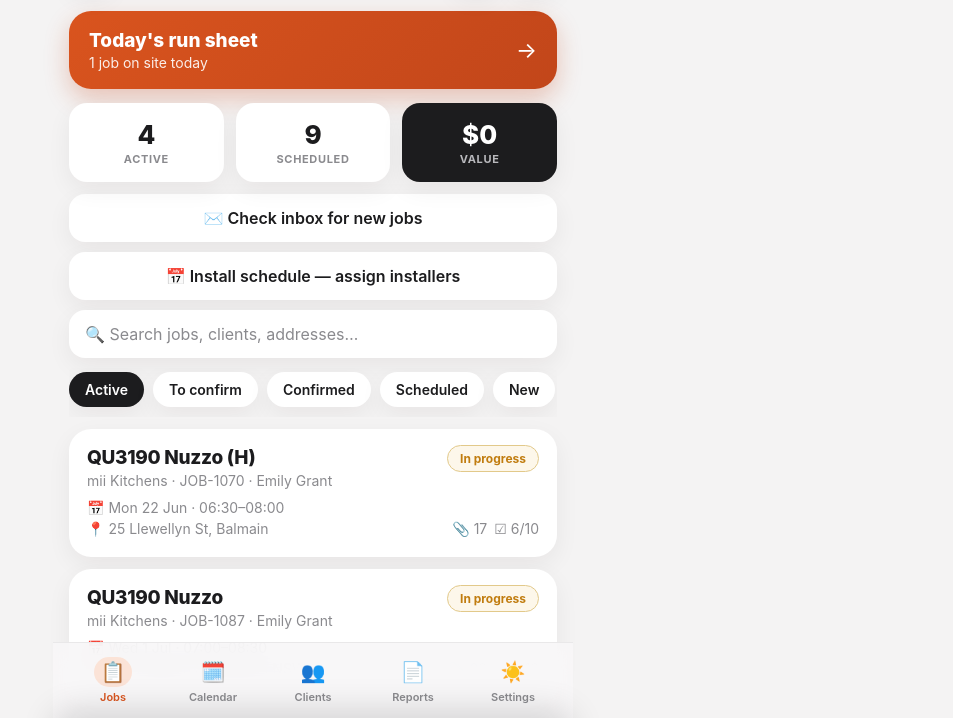
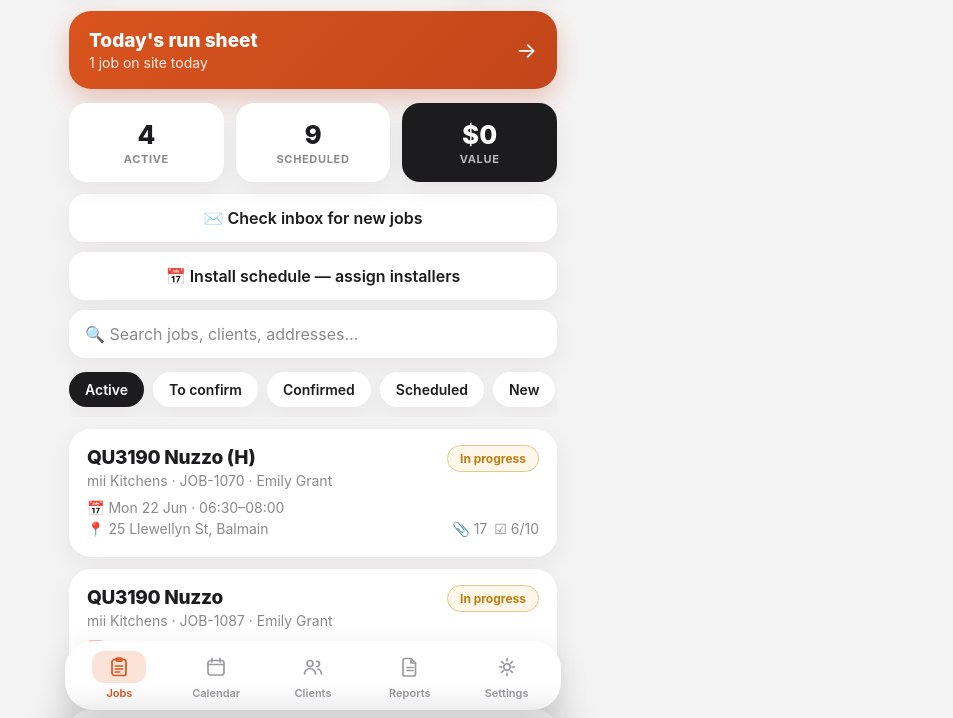
Before and after one commit to andremeloni1-cmyk/mii-kitchens-, a website: page public/index.html in a window 1280 px wide. Shown: the part 82-800 px from the top of the page, without its empty margins (327-1280 px from the left). Drawn offline with Linux system fonts and the light colour scheme.

Commit message:
Tab bar: floating pill with outline SVG icons (#14)
Replace the emoji tab icons with clean monoline SVG icons (clipboard, calendar,
people, document, sun) in a floating rounded-pill bar; active tab gets the
light-orange rounded-square highlight + orange icon/label.


Claude-Session: https://claude.ai/code/session_01TimX7DzH9YsvvisJzELKLk

Co-authored-by: André Meloni <andre@andremeloniphotography.co>
Co-authored-by: Claude Opus 4.8 <noreply@anthropic.com>

```diff
--- a/public/index.html
+++ b/public/index.html
@@ -127,11 +127,11 @@
   .chk .box{width:22px;height:22px;border-radius:7px;border:2px solid #cfced0;display:flex;align-items:center;justify-content:center;color:#fff;font-size:13px}
   .chk.on .box{background:var(--green);border-color:var(--green)}
   /* tab bar */
-  .tabbar{position:fixed;left:0;right:0;bottom:0;max-width:520px;margin:0 auto;padding:10px 10px calc(10px + env(safe-area-inset-bottom));
-    display:flex;justify-content:space-around;background:rgba(248,247,248,.92);backdrop-filter:blur(14px);
-    border-top:1px solid var(--line)}
-  .tab{display:flex;flex-direction:column;align-items:center;gap:3px;color:var(--muted);font-size:11px;font-weight:600;flex:1;padding:4px 0}
-  .tab .ic{width:38px;height:30px;display:flex;align-items:center;justify-content:center;border-radius:999px;font-size:20px}
+  .tabbar{position:fixed;left:12px;right:12px;bottom:calc(8px + env(safe-area-inset-bottom));max-width:496px;margin:0 auto;
+    padding:8px 6px;display:flex;justify-content:space-around;background:#fff;border-radius:28px;box-shadow:0 10px 30px rgba(0,0,0,.13)}
+  .tab{display:flex;flex-direction:column;align-items:center;gap:3px;color:#9a9aa0;font-size:11px;font-weight:600;flex:1;padding:2px 0}
+  .tab .ic{width:54px;height:32px;display:flex;align-items:center;justify-content:center;border-radius:12px}
+  .tab .ic svg{width:24px;height:24px;display:block}
   .tab.on{color:var(--accent)}
   .tab.on .ic{background:#fbe3d7}
   .hide{display:none!important}
@@ -890,6 +890,13 @@ function viewDocs(i){
 let state={tab:'jobs',arg:null};
 const OFFICE_TABS=[['jobs','📋','Jobs'],['calendar','🗓️','Calendar'],['clients','👥','Clients'],['reports','📄','Reports'],['settings','☀️','Settings']];
 const CLIENT_TABS=[['jobs','🏠','My kitchen'],['settings','☀️','Account']];
+const ICONS={
+  jobs:`<svg viewBox="0 0 24 24" fill="none" stroke="currentColor" stroke-width="1.7" stroke-linecap="round" stroke-linejoin="round"><rect x="5" y="4.5" width="14" height="16" rx="2.5"/><rect x="9" y="3" width="6" height="3.2" rx="1.2"/><path d="M8.5 11h7M8.5 14h7M8.5 17h4"/></svg>`,
+  calendar:`<svg viewBox="0 0 24 24" fill="none" stroke="currentColor" stroke-width="1.7" stroke-linecap="round" stroke-linejoin="round"><rect x="4" y="5.5" width="16" height="14.5" rx="2.5"/><path d="M4 9.5h16M8 3.5v3.4M16 3.5v3.4"/></svg>`,
+  clients:`<svg viewBox="0 0 24 24" fill="none" stroke="currentColor" stroke-width="1.7" stroke-linecap="round" stroke-linejoin="round"><circle cx="9" cy="8.5" r="3"/><path d="M3.5 19a5.5 5.5 0 0 1 11 0"/><path d="M15.8 6.4a2.6 2.6 0 0 1 0 5.2"/><path d="M17 14.2a5 5 0 0 1 3.5 4.8"/></svg>`,
+  reports:`<svg viewBox="0 0 24 24" fill="none" stroke="currentColor" stroke-width="1.7" stroke-linecap="round" stroke-linejoin="round"><path d="M7 3.5h6l4.5 4.5V19a2 2 0 0 1-2 2H7a2 2 0 0 1-2-2V5.5a2 2 0 0 1 2-2z"/><path d="M13 3.5V8h4.5"/><path d="M9 12.5h6M9 15.5h6"/></svg>`,
+  settings:`<svg viewBox="0 0 24 24" fill="none" stroke="currentColor" stroke-width="1.7" stroke-linecap="round" stroke-linejoin="round"><circle cx="12" cy="12" r="3.3"/><path d="M12 3.5v2.2M12 18.3v2.2M4.6 12h2.2M17.2 12h2.2M6.6 6.6l1.6 1.6M15.8 15.8l1.6 1.6M17.4 6.6l-1.6 1.6M8.2 15.8l-1.6 1.6"/></svg>`
+};
 const STAFF_TABS=[['jobs','📋','My jobs'],['calendar','🗓️','Calendar'],['settings','☀️','Account']];
 function go(tab,arg){state={tab,arg:arg??null};window.scrollTo(0,0);render();}
 function render(){
@@ -911,7 +918,7 @@ function render(){
   if(currentRole==='office') activeTab=['job','checkmeasure','installsched','drafting','docs'].includes(t)?'jobs':((t==='client'||t==='plan')?'clients':(t==='installer'?'reports':t));
   else activeTab=(t==='calendar')?'calendar':(t==='settings')?'settings':'jobs';
   const tabs=currentRole==='office'?OFFICE_TABS:(isClient()?CLIENT_TABS:STAFF_TABS);
-  $('#tabbar').innerHTML=tabs.map(([k,ic,l])=>`<button class="tab ${activeTab===k?'on':''}" onclick="go('${k}')"><span class="ic">${ic}</span>${l}</button>`).join('');
+  $('#tabbar').innerHTML=tabs.map(([k,ic,l])=>`<button class="tab ${activeTab===k?'on':''}" onclick="go('${k}')"><span class="ic">${ICONS[k]||ic}</span>${l}</button>`).join('');
 }
 render();
 </script>
```
